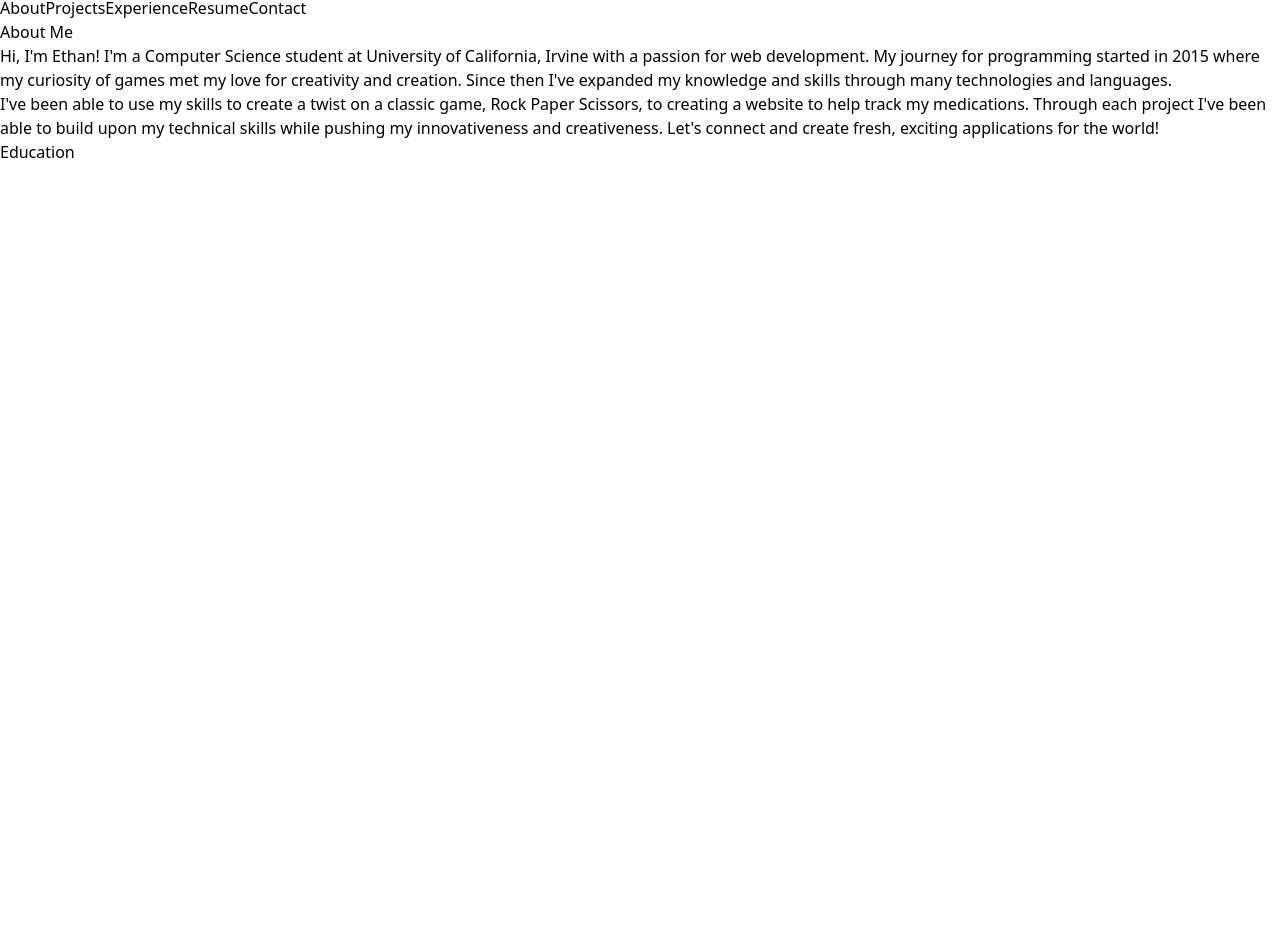
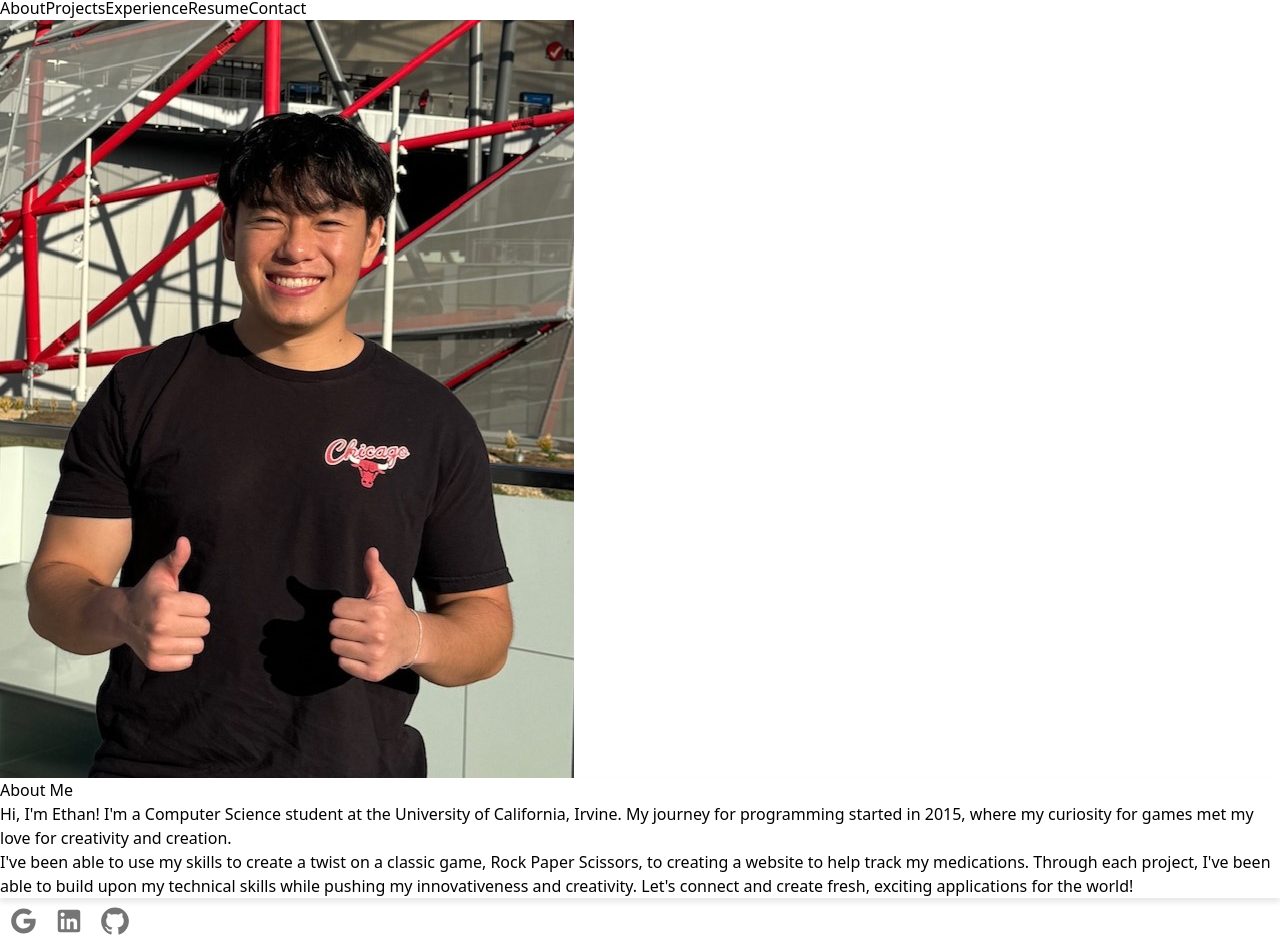
Before and after one commit to ethanlin03/ethanlin03.github.io, a React (Vite) app: page /about in a window 1280 px wide. Shown: the part 178-1126 px from the top of the page. Before the commit the page ends 800 px from the top, so only its background shows below. Built offline with nearby package versions, Linux system fonts and the light colour scheme.

Commit message:
Got layout of about me

```diff
--- a/src/pages/AboutPage.jsx
+++ b/src/pages/AboutPage.jsx
@@ -1,27 +1,66 @@
 import NavBar from "../components/NavBar";
+import me from "../assets/me.png";
+import GoogleIcon from '@mui/icons-material/Google';
+import LinkedInIcon from '@mui/icons-material/LinkedIn';
+import GitHubIcon from '@mui/icons-material/GitHub';
+import IconButton from '@mui/material/IconButton';
 
 const AboutPage = () => {
     return (
         <div>
             <NavBar />
-            <div className="max-w-2xl mx-auto mt-32">
-                <div className="flex flex-col justify-center items-center">
-                    <h1 className="font-bold text-xl -ml-80">About Me</h1>
-                    <p className="max-w-lg text-left mt-4">
-                        Hi, I'm Ethan! I'm a Computer Science student at University of California, Irvine with a passion for web development. My journey for programming started in 2015 where my curiosity of games
-                        met my love for creativity and creation. Since then I've expanded my knowledge and skills through many technologies and languages.
-                    </p>
-                    <p className="max-w-lg text-left mt-4">
-                        I've been able to use my skills to create a twist on a classic game, Rock Paper Scissors, to creating a website to help track my medications.
-                        Through each project I've been able to build upon my technical skills while pushing my innovativeness and creativeness.
-                        Let's connect and create fresh, exciting applications for the world!
-                    </p>
+            <div className="max-w-3xl mx-auto mt-32">
+                <div className="container mx-auto px-4 py-8 flex items-center">
+                    <div>
+                        <img
+                            src={me}
+                            className="h-[500px] w-[400px] object-cover rounded-md z-0 absolute"
+                            alt="Ethan"
+                        />
+                        <div
+                            className="relative bg-white bg-opacity-90 p-4 max-w-md shadow-lg z-10 top-56 left-80 rounded-md"
+                            style={{ boxShadow: '0 4px 6px rgba(0, 0, 0, 0.1)' }}
+                        >
+                            <h1 className="text-xl font-bold mb-2">About Me</h1>
+                            <p className="mb-4">
+                                Hi, I'm Ethan! I'm a Computer Science student at the University of California, Irvine.
+                                My journey for programming started in 2015, where my curiosity for games met my love
+                                for creativity and creation.
+                            </p>
+                            <p className="mb-4">
+                                I've been able to use my skills to create a twist on a classic game, Rock Paper Scissors,
+                                to creating a website to help track my medications. Through each project, I've been able to build upon my technical skills while pushing
+                                my innovativeness and creativity. Let's connect and create fresh, exciting applications
+                                for the world!
+                            </p>
+                        </div>
+                        <div className="flex items-center space-x-14 top-44 left-10 relative">
+                            <a href="mailto:ethanclin03@gmail.com" target="_blank" rel="noopener noreferrer">
+                                <IconButton className="hover:bg-gray-200">
+                                    <GoogleIcon className="text-red-500" style={{ fontSize: '30px' }}/>
+                                </IconButton>
+                            </a>
 
-                    <h1 className="font-bold text-xl -ml-80">Education</h1>
+                            <a href="https://www.linkedin.com/in/ethanlin03" target="_blank" rel="noopener noreferrer">
+                                <IconButton className="hover:bg-gray-200">
+                                    <LinkedInIcon className="text-blue-600" style={{ fontSize: '30px' }}/>
+                                </IconButton>
+                            </a>
+
+                            <a href="https://www.github.com/ethanlin03" target="_blank" rel="noopener noreferrer">
+                                <IconButton>
+                                    <GitHubIcon className="text-gray-700" style={{ fontSize: '30px' }}/>
+                                </IconButton>
+                            </a>
+                        </div>
+
+                        <h2 className="text-xl font-bold mb-2 top-10">Education</h2>
+                    </div>
                 </div>
             </div>
         </div>
     );
+
 };
 
 export default AboutPage;
```
Also changed, not shown: src/assets/me.JPG (deleted), src/assets/me.png (added).
